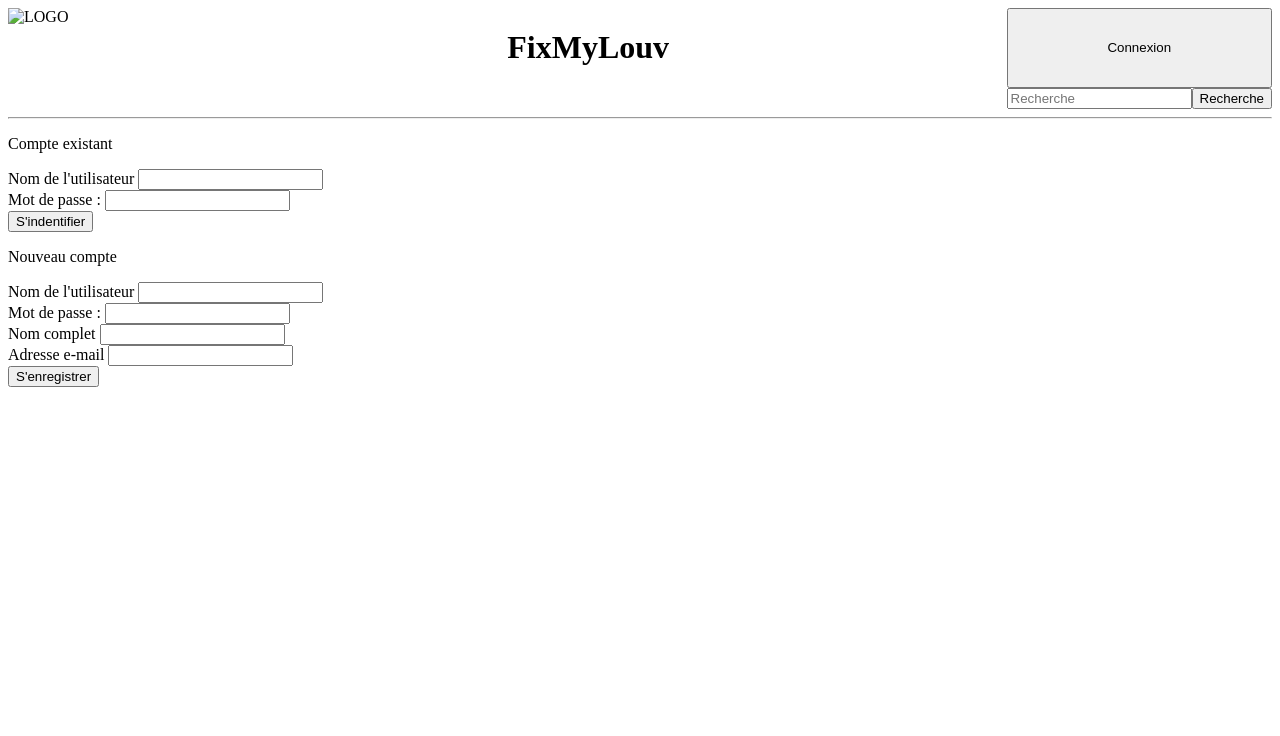
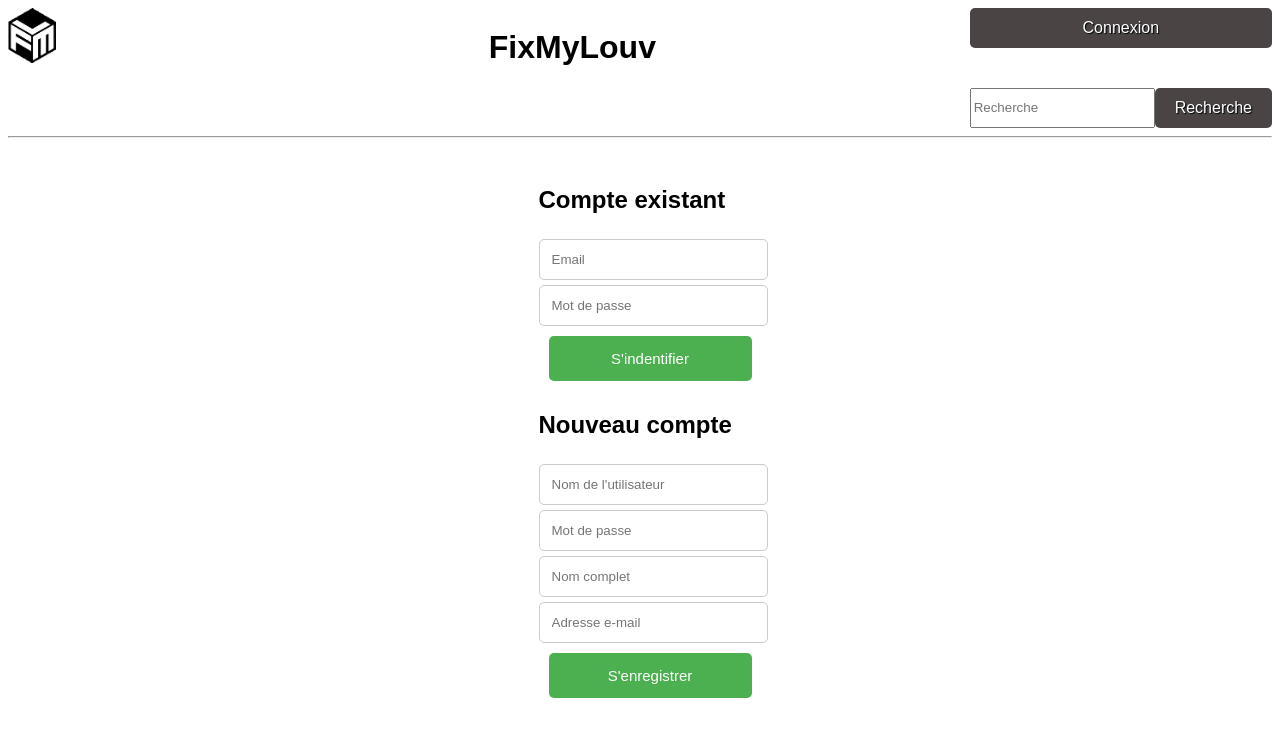
Before and after one commit to MarouaneDaiki/FIxMyLouv, a plain HTML site: page login.html in a window 1280 px wide. Drawn offline with Linux system fonts and the light colour scheme.

Commit message:
Redesign des pages et ajout du logo
Tout les "header" des pages ont un logo et sont identiques entre elles. Aussi, toutes les pages ont été stylisés avec CSS

```diff
--- a/login.html
+++ b/login.html
@@ -5,40 +5,44 @@
   <meta charset="utf-8">
   <title>Projet prepa</title>
   <link rel="stylesheet" href="style.css">
+  <link rel="shortcut icon" href="images/logo.icon">
 </head>
 
 <body>
-  <header class="header">
-    <img src="" alt="LOGO">
+  <header>
+    <img class="logo" src="images/logo.png" alt="FML-Logo">
     <h1 class="title">FixMyLouv</h1>
 
     <div class="search">
       <input type="text" placeholder="Recherche">
-      <input type="button" value="Recherche">
+      <input class="button_header" type="button" value="Recherche">
     </div>
     <!-- Change en "depliez moi", une fois connecté -->
-    <input type="button" value="Connexion" class="connexion">
+    <input id="connexion" class="button_header" type="button" value="Connexion">
 
   </header>
+
   <hr>
   <main>
-    <p>Compte existant</p>
-    <label>Nom de l'utilisateur</label>
-    <input type="text" value=""><br>
-    <label>Mot de passe :</label>
-    <input type="password"><br>
-    <button>S'indentifier</button>
 
-    <p>Nouveau compte</p>
-    <label>Nom de l'utilisateur</label>
-    <input type="text" value=""><br>
-    <label>Mot de passe :</label>
-    <input type="password"><br>
-    <label>Nom complet</label>
-    <input type="text" value=""><br>
-    <label>Adresse e-mail</label>
-    <input type="text" value=""><br>
-    <button>S'enregistrer</button>
+    <div class="login_signup_form">
+      <div>
+        <h2>Compte existant</h2>
+        <input class="login_signup_field" type="text" placeholder="Email" required ><br>
+        <input class="login_signup_field" type="password" placeholder="Mot de passe" required><br>
+        <button class="login_signup_button" type="submit">S'indentifier</button>
+      </div>
+
+      <div>
+        <h2>Nouveau compte</h2>
+        <input class="login_signup_field" type="text" placeholder="Nom de l'utilisateur" required><br>
+        <input class="login_signup_field" type="password" placeholder="Mot de passe" required><br>
+        <input class="login_signup_field" type="text" placeholder="Nom complet" required><br>
+        <input class="login_signup_field" type="text" placeholder="Adresse e-mail" required><br>
+        <button class="login_signup_button" type="submit">S'enregistrer</button>
+      </div>
+    </div>
+
   </main>
   <footer></footer>
 </body>
--- a/style.css
+++ b/style.css
@@ -1,11 +1,62 @@
-table {
-    width: 50%;
-    border-collapse: collapse;
+/* HEADER: gere le logo, titre, bouton de connexion et recherche sous forme de tableau */
+
+body {
+    font-family: 'Titillium Web', sans-serif;
+}
+
+header {
+    display: grid;
+    grid-template-columns: 1fr 1fr 1fr 1fr 1fr;
+    grid-template-rows: 1fr;
+}
+
+.logo {
+    width: 20%;
+}
+
+.title {
+    grid-column-start: 3;
+    grid-column-end: 3;
+    grid-row-start: 1;
+    grid-row-end: 2;
+}
+
+.search {
+    grid-column-start: 5;
+    grid-column-end: 5;
+    grid-row-start: 2;
+    grid-row-end: 2;
+    display: flex;
 }
 
 .date {
     float: right;
     display: flex;
+}
+
+.button_header {
+    border: none;
+    border-radius: 5px;
+    font-size: 1rem;
+    text-align: center;
+    color: white;
+    cursor: pointer;
+    padding: 0 20px;
+    background-color: rgb(74, 68, 68);
+    text-shadow: 1px 1px 1px #000;
+    line-height: 2.5;
+    width: 100%;
+}
+
+.button_header:hover {
+    background-color: rgb(53, 49, 49);
+}
+
+/* INDEX: gère le tableau des accidents, le lien de signalisation et la date */
+
+table {
+    width: 50%;
+    border-collapse: collapse;
 }
 
 
@@ -15,30 +66,84 @@ td {
     background-color: aqua;
 }
 
-.header {
-    display: grid;
-    grid-template-columns: 1fr 1fr 1fr 1fr 1fr;
-    grid-template-rows: 1fr;
-}
-
-.title {
-    grid-column-start: 3;
-    grid-column-end: 3;
-    grid-row-start: 1;
-    grid-row-end: 2;
-}
-
-.connexion {
+#connexion {
     grid-column-start: 5;
     grid-column-end: 5;
     grid-row-start: 1;
     grid-row-end: 1;
+    height: 50%;
 }
 
-.search {
-    grid-column-start: 5;
-    grid-column-end: 5;
-    grid-row-start: 2;
-    grid-row-end: 2;
-    display: flex;
+/* LOGIN: gère les champs pour s'inscrire et/ou se connecter */
+
+.login_signup_field {
+    width: 100%;
+    padding: 12px;
+    border: 1px solid #ccc;
+    border-radius: 5px;
+    resize: vertical;
+    margin-top: 5px;
 }
+
+.login_signup_form {
+    display: grid;
+    justify-content: center;
+    border-radius: 10px;
+    /*background-color: #25333e;*/ /*Activer pour avoir un fond bleu (rend pas très bien pour l'instant)*/
+    padding: 20px;
+}
+
+.login_signup_button {
+    width: 100%;
+    background-color: #4CAF50;
+    color: white;
+    font-size: 15px;
+    padding: 14px 20px;
+    margin: 10px 10px;
+    cursor: pointer;
+    text-align: center;
+    border-radius: 5px;
+    border: none;
+}
+
+.login_signup_button:hover {
+    background-color: #45a049;
+}
+
+/* ACCIDENT: gère les signalisations d'accident */
+
+.report {
+    display: grid;
+    justify-content: center;
+    border-radius: 10px;
+    /*background-color: #25333e;*/ /*Activer pour avoir un fond bleu (rend pas très bien pour l'instant)*/
+    padding: 20px;
+}
+
+.report_button {
+    width: 100%;
+    background-color: #B32626;
+    color: white;
+    font-size: 15px;
+    padding: 14px 14px;
+    margin: 10px 10px;
+    cursor: pointer;
+    text-align: center;
+    border-radius: 5px;
+    border: none;
+}
+
+.report_button:hover {
+    background-color: #A32322;
+}
+
+textarea {
+    resize: vertical;
+    box-sizing: border-box;
+    border-radius: 5px;
+    border: 1px solid rgb(0, 0, 0);
+    width: 100%;
+    padding: 10px;
+    margin-top: 5px;
+    margin-bottom: 10px;
+}
```
Also changed, not shown: accident.html (+18 -15 lines), index.html (+5 -4 lines), images/logo.png (added).
